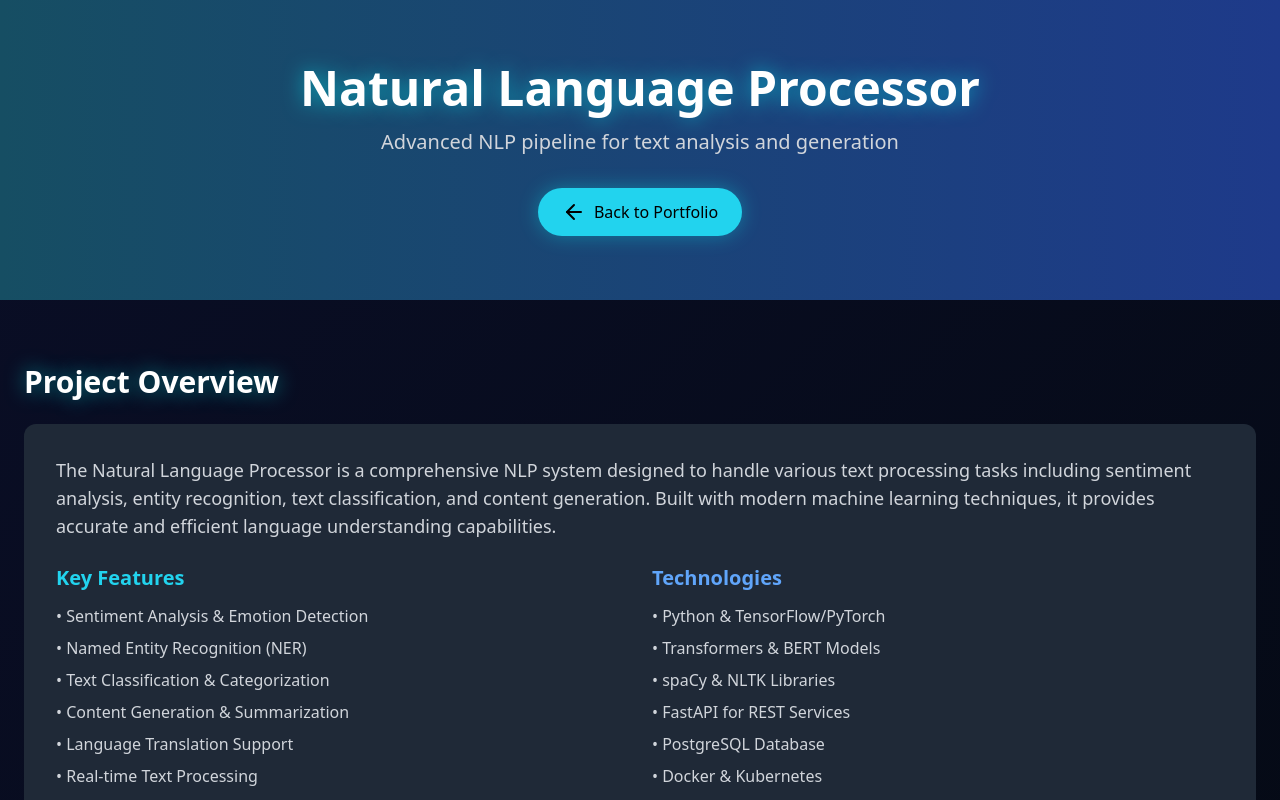
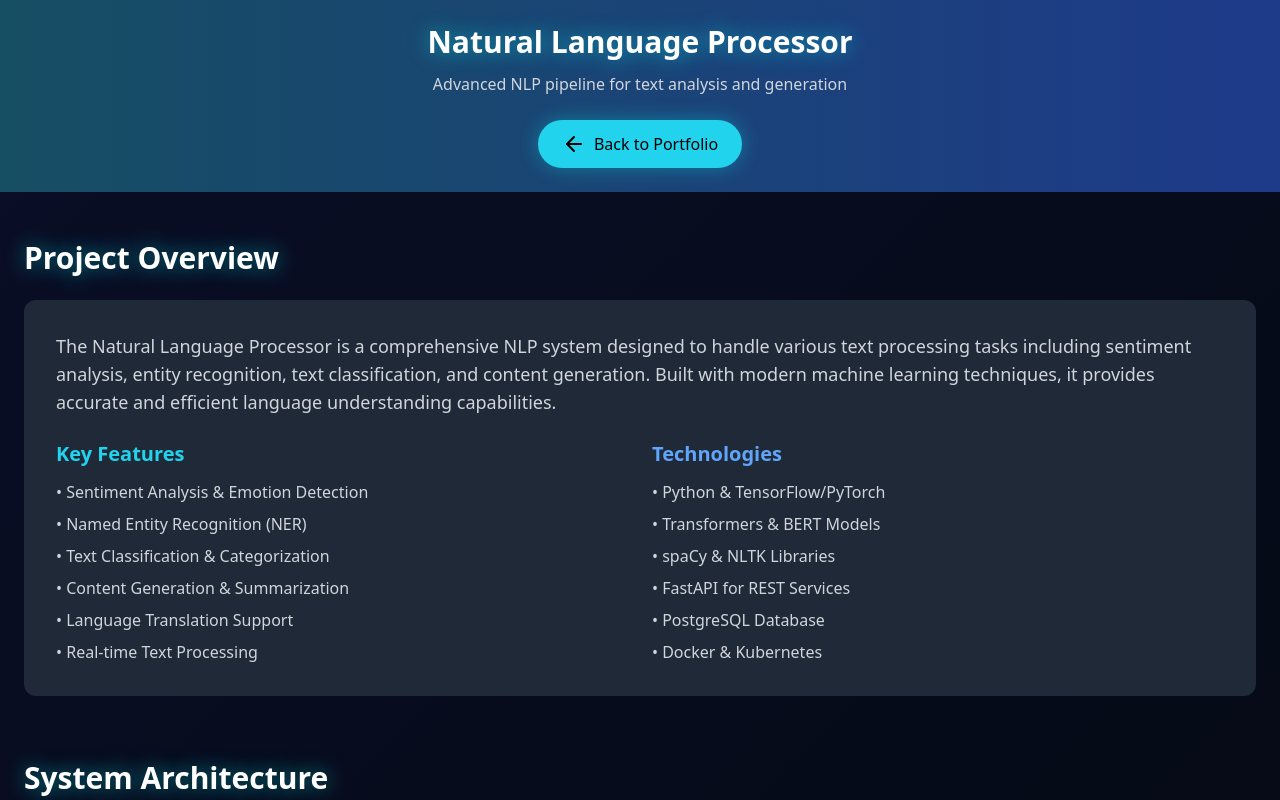
Before and after one commit to ahmadnadeembutt/ahmadnadeembutt.github.io, a plain HTML site: page assets/docs/projects/nlp-processor.html in a window 1280 px wide. Shown: the top 800 px of the page. Drawn offline with nearby package versions, Linux system fonts and the light colour scheme.

Commit message:
Optimize project page headers: smaller text and compact header strips

```diff
--- a/assets/docs/projects/nlp-processor.html
+++ b/assets/docs/projects/nlp-processor.html
@@ -24,10 +24,10 @@
 </head>
 <body class="bg-gray-900 text-white min-h-screen">
     <!-- Header -->
-    <header class="bg-gradient-to-r from-cyan-900 to-blue-900 py-16">
-        <div class="container mx-auto px-6 text-center">
-            <h1 class="text-5xl font-bold mb-4 glow-text">Natural Language Processor</h1>
-            <p class="text-xl text-gray-300 mb-8">Advanced NLP pipeline for text analysis and generation</p>
+    <header class="bg-gradient-to-r from-cyan-900 to-blue-900 py-4 sm:py-6">
+        <div class="container mx-auto px-4 sm:px-6 text-center">
+            <h1 class="text-xl sm:text-2xl md:text-3xl font-bold mb-3 glow-text">Natural Language Processor</h1>
+            <p class="text-sm sm:text-base text-gray-300 mb-6">Advanced NLP pipeline for text analysis and generation</p>
             <a href="../index.html" class="inline-flex items-center px-6 py-3 bg-cyan-400 hover:bg-cyan-500 text-black rounded-full font-medium btn-glow transition-all duration-300">
                 <i data-feather="arrow-left" class="mr-2"></i>
                 Back to Portfolio
@@ -36,7 +36,7 @@
     </header>
 
     <!-- Main Content -->
-    <main class="container mx-auto px-6 py-16">
+    <main class="container mx-auto px-4 sm:px-6 py-8 sm:py-12">
         <!-- Project Overview -->
         <section class="mb-16">
             <h2 class="text-3xl font-bold mb-6 glow-text">Project Overview</h2>
```
Also changed, not shown: assets/docs/projects/cdps.html (+4 -4 lines), assets/docs/projects/garpus-ai.html (+5 -5 lines), assets/docs/projects/neural-network-visualizer.html (+5 -5 lines).
